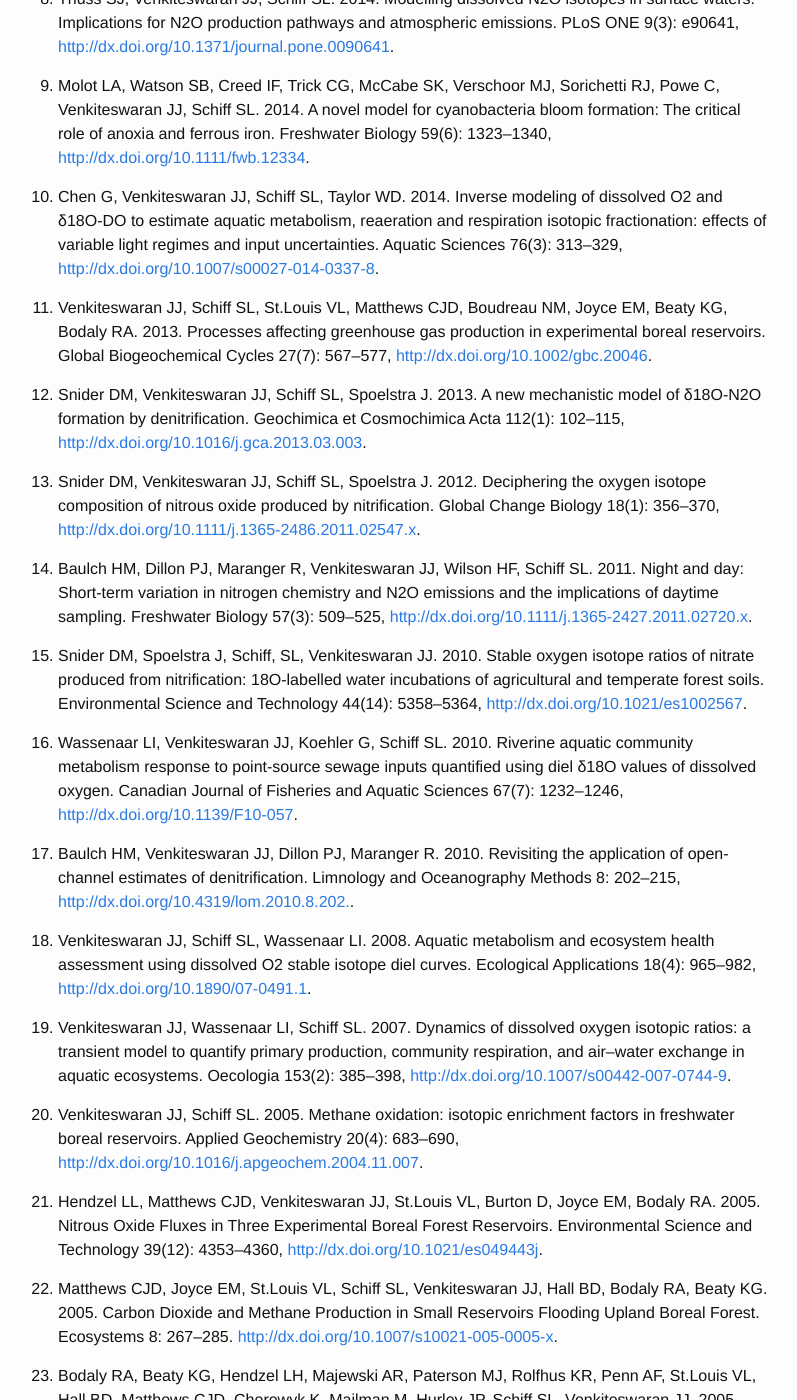
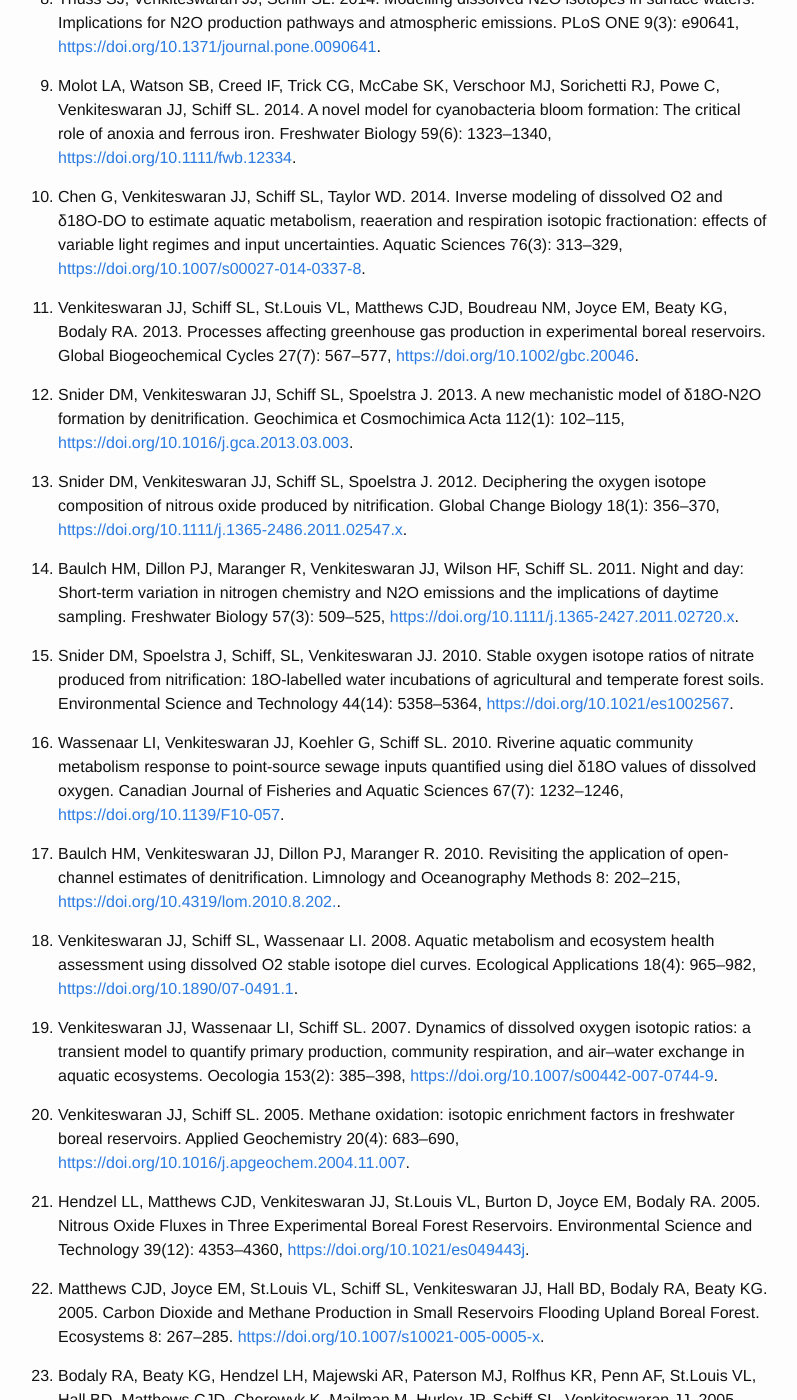
Before and after one commit to jjvenky/jjvenky.github.io, a Jekyll site: the page built from pubs.md, in a window 1280 px wide and 1400 px high, scrolled down 810 px. Shown: the whole window, without its empty margins (242-1039 px from the left). Built offline with Jekyll 4.4.1, drawn with Linux system fonts in a browser that asks for light colours; some of the changed lines change nothing that is shown; some of the changed text lies outside the part shown.

Commit message:
Changed http to https and removed the dx from dx.doi.org

```diff
--- a/pubs.md
+++ b/pubs.md
@@ -4,57 +4,57 @@ title: Pubs
 permalink: /pubs/
 ---
 
-24.	Venkiteswaran JJ, Schiff SL, Paterson MJ, Flinn NAP, Shao H, Elgood RJ. 2017. Changing nitrogen deposition with low δ15N−NH4+ and δ15N−NO3− values at the Experimental Lakes Area, northwestern Ontario, Canada. FACETS 2: 1–18. <http://doi.org/10.1139/facets-2016-0060>
+24.	Venkiteswaran JJ, Schiff SL, Paterson MJ, Flinn NAP, Shao H, Elgood RJ. 2017. Changing nitrogen deposition with low δ15N−NH4+ and δ15N−NO3− values at the Experimental Lakes Area, northwestern Ontario, Canada. FACETS 2: 1–18. <https://doi.org/10.1139/facets-2016-0060>
 
-23.	Verschoor M, Powe C, McQuay E, Schiff SL, Venkiteswaran JJ, Li J, Molot LA. Internal iron loading and warm temperatures are pre-conditions for cyanobacterial dominance in embayments along Georgian Bay, Great Lakes. Canadian Journal of Fisheries and Aquatic Sciences <http://doi.org/10.1139/cjfas-2016-0377>
+23.	Verschoor M, Powe C, McQuay E, Schiff SL, Venkiteswaran JJ, Li J, Molot LA. Internal iron loading and warm temperatures are pre-conditions for cyanobacterial dominance in embayments along Georgian Bay, Great Lakes. Canadian Journal of Fisheries and Aquatic Sciences <https://doi.org/10.1139/cjfas-2016-0377>
 
-22.	Schiff SL, Tsjui JM, Wu L, Venkiteswaran JJ, Molot LA, Elgood RJ, Paterson MJ, Neufeld JD. 2017. Millions of Boreal Shield Lakes can be used to Probe the Evolution of Archaean Ocean Life. Scientific Reports SREP-16-48108. Preprint on bioRxiv 054478, <http://dx.doi.org/10.1101/054478>
+22.	Schiff SL, Tsjui JM, Wu L, Venkiteswaran JJ, Molot LA, Elgood RJ, Paterson MJ, Neufeld JD. 2017. Millions of Boreal Shield Lakes can be used to Probe the Evolution of Archaean Ocean Life. Scientific Reports SREP-16-48108. Preprint on bioRxiv 054478, <https://doi.org/10.1101/054478>
 
-21.	Venkiteswaran JJ, Schiff SL, Taylor WD. 2015. Linking aquatic metabolism, gas exchange, and hypoxia to impacts along the 300-km Grand River, Canada. Freshwater Science 34(4): 1216-1232, <http://dx.doi.org/10.1086/683241>.
+21.	Venkiteswaran JJ, Schiff SL, Taylor WD. 2015. Linking aquatic metabolism, gas exchange, and hypoxia to impacts along the 300-km Grand River, Canada. Freshwater Science 34(4): 1216-1232, <https://doi.org/10.1086/683241>.
 
-20.	Snider DM, Venkiteswaran JJ, Schiff SL, Spoelstra J. 2015. From the Ground Up: Nitrous Oxide Sources are Constrained by Stable Isotope Values. PLoS ONE 10(3): e0118954, <http://dx.doi.org/10.1371/journal.pone.0118954>.
+20.	Snider DM, Venkiteswaran JJ, Schiff SL, Spoelstra J. 2015. From the Ground Up: Nitrous Oxide Sources are Constrained by Stable Isotope Values. PLoS ONE 10(3): e0118954, <https://doi.org/10.1371/journal.pone.0118954>.
 
-19.	Venkiteswaran JJ, Schiff SL, Wallin MB. 2014. Large Carbon Dioxide Fluxes From Headwater Boreal and Sub-Boreal Streams. PLoS ONE 9(7): e101756, <http://dx.doi.org/10.1371/journal.pone.0101756>.
+19.	Venkiteswaran JJ, Schiff SL, Wallin MB. 2014. Large Carbon Dioxide Fluxes From Headwater Boreal and Sub-Boreal Streams. PLoS ONE 9(7): e101756, <https://doi.org/10.1371/journal.pone.0101756>.
 
-18.	Venkiteswaran JJ, Rosamond MS, Schiff SL. 2014. Non-linear response of riverine N2O fluxes to oxygen and temperature. Environmental Science and Technology 48(3): 1566–1573, <http://dx.doi.org/10.1021/es500069j>.
+18.	Venkiteswaran JJ, Rosamond MS, Schiff SL. 2014. Non-linear response of riverine N2O fluxes to oxygen and temperature. Environmental Science and Technology 48(3): 1566–1573, <https://doi.org/10.1021/es500069j>.
 
-17.	Thuss SJ, Venkiteswaran JJ, Schiff SL. 2014. Modelling dissolved N2O isotopes in surface waters: Implications for N2O production pathways and atmospheric emissions. PLoS ONE 9(3): e90641, <http://dx.doi.org/10.1371/journal.pone.0090641>.
+17.	Thuss SJ, Venkiteswaran JJ, Schiff SL. 2014. Modelling dissolved N2O isotopes in surface waters: Implications for N2O production pathways and atmospheric emissions. PLoS ONE 9(3): e90641, <https://doi.org/10.1371/journal.pone.0090641>.
 
-16.	Molot LA, Watson SB, Creed IF, Trick CG, McCabe SK, Verschoor MJ, Sorichetti RJ, Powe C, Venkiteswaran JJ, Schiff SL. 2014. A novel model for cyanobacteria bloom formation: The critical role of anoxia and ferrous iron. Freshwater Biology 59(6): 1323–1340, <http://dx.doi.org/10.1111/fwb.12334>.
+16.	Molot LA, Watson SB, Creed IF, Trick CG, McCabe SK, Verschoor MJ, Sorichetti RJ, Powe C, Venkiteswaran JJ, Schiff SL. 2014. A novel model for cyanobacteria bloom formation: The critical role of anoxia and ferrous iron. Freshwater Biology 59(6): 1323–1340, <https://doi.org/10.1111/fwb.12334>.
 
-15.	Chen G, Venkiteswaran JJ, Schiff SL, Taylor WD. 2014. Inverse modeling of dissolved O2 and δ18O-DO to estimate aquatic metabolism, reaeration and respiration isotopic fractionation: effects of variable light regimes and input uncertainties. Aquatic Sciences 76(3): 313–329, <http://dx.doi.org/10.1007/s00027-014-0337-8>.
+15.	Chen G, Venkiteswaran JJ, Schiff SL, Taylor WD. 2014. Inverse modeling of dissolved O2 and δ18O-DO to estimate aquatic metabolism, reaeration and respiration isotopic fractionation: effects of variable light regimes and input uncertainties. Aquatic Sciences 76(3): 313–329, <https://doi.org/10.1007/s00027-014-0337-8>.
 
-14.	Venkiteswaran JJ, Schiff SL, St.Louis VL, Matthews CJD, Boudreau NM, Joyce EM, Beaty KG, Bodaly RA. 2013. Processes affecting greenhouse gas production in experimental boreal reservoirs. Global Biogeochemical Cycles 27(7): 567–577, <http://dx.doi.org/10.1002/gbc.20046>.
+14.	Venkiteswaran JJ, Schiff SL, St.Louis VL, Matthews CJD, Boudreau NM, Joyce EM, Beaty KG, Bodaly RA. 2013. Processes affecting greenhouse gas production in experimental boreal reservoirs. Global Biogeochemical Cycles 27(7): 567–577, <https://doi.org/10.1002/gbc.20046>.
 
-13.	Snider DM, Venkiteswaran JJ, Schiff SL, Spoelstra J. 2013. A new mechanistic model of δ18O-N2O formation by denitrification. Geochimica et Cosmochimica Acta 112(1): 102–115, <http://dx.doi.org/10.1016/j.gca.2013.03.003>.
+13.	Snider DM, Venkiteswaran JJ, Schiff SL, Spoelstra J. 2013. A new mechanistic model of δ18O-N2O formation by denitrification. Geochimica et Cosmochimica Acta 112(1): 102–115, <https://doi.org/10.1016/j.gca.2013.03.003>.
 
-12.	Snider DM, Venkiteswaran JJ, Schiff SL, Spoelstra J. 2012. Deciphering the oxygen isotope composition of nitrous oxide produced by nitrification. Global Change Biology 18(1): 356–370, <http://dx.doi.org/10.1111/j.1365-2486.2011.02547.x>.
+12.	Snider DM, Venkiteswaran JJ, Schiff SL, Spoelstra J. 2012. Deciphering the oxygen isotope composition of nitrous oxide produced by nitrification. Global Change Biology 18(1): 356–370, <https://doi.org/10.1111/j.1365-2486.2011.02547.x>.
 
-11.	Baulch HM, Dillon PJ, Maranger R, Venkiteswaran JJ, Wilson HF, Schiff SL. 2011. Night and day: Short-term variation in nitrogen chemistry and N2O emissions and the implications of daytime sampling. Freshwater Biology 57(3): 509–525, <http://dx.doi.org/10.1111/j.1365-2427.2011.02720.x>.
+11.	Baulch HM, Dillon PJ, Maranger R, Venkiteswaran JJ, Wilson HF, Schiff SL. 2011. Night and day: Short-term variation in nitrogen chemistry and N2O emissions and the implications of daytime sampling. Freshwater Biology 57(3): 509–525, <https://doi.org/10.1111/j.1365-2427.2011.02720.x>.
 
-10.	Snider DM, Spoelstra J, Schiff, SL, Venkiteswaran JJ. 2010. Stable oxygen isotope ratios of nitrate produced from nitrification: 18O-labelled water incubations of agricultural and temperate forest soils. Environmental Science and Technology 44(14): 5358–5364, <http://dx.doi.org/10.1021/es1002567>.
+10.	Snider DM, Spoelstra J, Schiff, SL, Venkiteswaran JJ. 2010. Stable oxygen isotope ratios of nitrate produced from nitrification: 18O-labelled water incubations of agricultural and temperate forest soils. Environmental Science and Technology 44(14): 5358–5364, <https://doi.org/10.1021/es1002567>.
 
-9.	Wassenaar LI, Venkiteswaran JJ, Koehler G, Schiff SL. 2010. Riverine aquatic community metabolism response to point-source sewage inputs quantified using diel δ18O values of dissolved oxygen. Canadian Journal of Fisheries and Aquatic Sciences 67(7): 1232–1246, <http://dx.doi.org/10.1139/F10-057>.
+9.	Wassenaar LI, Venkiteswaran JJ, Koehler G, Schiff SL. 2010. Riverine aquatic community metabolism response to point-source sewage inputs quantified using diel δ18O values of dissolved oxygen. Canadian Journal of Fisheries and Aquatic Sciences 67(7): 1232–1246, <https://doi.org/10.1139/F10-057>.
 
-8.	Baulch HM, Venkiteswaran JJ, Dillon PJ, Maranger R. 2010. Revisiting the application of open-channel estimates of denitrification. Limnology and  Oceanography Methods 8: 202–215, <http://dx.doi.org/10.4319/lom.2010.8.202.>.
+8.	Baulch HM, Venkiteswaran JJ, Dillon PJ, Maranger R. 2010. Revisiting the application of open-channel estimates of denitrification. Limnology and  Oceanography Methods 8: 202–215, <https://doi.org/10.4319/lom.2010.8.202.>.
 
-7.	Venkiteswaran JJ, Schiff SL, Wassenaar LI. 2008. Aquatic metabolism and ecosystem health assessment using dissolved O2 stable isotope diel curves. Ecological Applications 18(4): 965–982, <http://dx.doi.org/10.1890/07-0491.1>.
+7.	Venkiteswaran JJ, Schiff SL, Wassenaar LI. 2008. Aquatic metabolism and ecosystem health assessment using dissolved O2 stable isotope diel curves. Ecological Applications 18(4): 965–982, <https://doi.org/10.1890/07-0491.1>.
 
-6.	Venkiteswaran JJ, Wassenaar LI, Schiff SL. 2007. Dynamics of dissolved oxygen isotopic ratios: a transient model to quantify primary production, community respiration, and air–water exchange in aquatic ecosystems. Oecologia 153(2): 385–398, <http://dx.doi.org/10.1007/s00442-007-0744-9>.
+6.	Venkiteswaran JJ, Wassenaar LI, Schiff SL. 2007. Dynamics of dissolved oxygen isotopic ratios: a transient model to quantify primary production, community respiration, and air–water exchange in aquatic ecosystems. Oecologia 153(2): 385–398, <https://doi.org/10.1007/s00442-007-0744-9>.
 
-5.	Venkiteswaran JJ, Schiff SL. 2005. Methane oxidation: isotopic enrichment factors in freshwater boreal reservoirs. Applied Geochemistry 20(4): 683–690, <http://dx.doi.org/10.1016/j.apgeochem.2004.11.007>.
+5.	Venkiteswaran JJ, Schiff SL. 2005. Methane oxidation: isotopic enrichment factors in freshwater boreal reservoirs. Applied Geochemistry 20(4): 683–690, <https://doi.org/10.1016/j.apgeochem.2004.11.007>.
 
-4.	Hendzel LL, Matthews CJD, Venkiteswaran JJ, St.Louis VL, Burton D, Joyce EM, Bodaly RA. 2005. Nitrous Oxide Fluxes in Three Experimental Boreal Forest Reservoirs. Environmental Science and Technology 39(12): 4353–4360, <http://dx.doi.org/10.1021/es049443j>.
+4.	Hendzel LL, Matthews CJD, Venkiteswaran JJ, St.Louis VL, Burton D, Joyce EM, Bodaly RA. 2005. Nitrous Oxide Fluxes in Three Experimental Boreal Forest Reservoirs. Environmental Science and Technology 39(12): 4353–4360, <https://doi.org/10.1021/es049443j>.
 
-3.	Matthews CJD, Joyce EM, St.Louis VL, Schiff SL, Venkiteswaran JJ, Hall BD, Bodaly RA, Beaty KG. 2005. Carbon Dioxide and Methane Production in Small Reservoirs Flooding Upland Boreal Forest. Ecosystems 8: 267–285. <http://dx.doi.org/10.1007/s10021-005-0005-x>.
+3.	Matthews CJD, Joyce EM, St.Louis VL, Schiff SL, Venkiteswaran JJ, Hall BD, Bodaly RA, Beaty KG. 2005. Carbon Dioxide and Methane Production in Small Reservoirs Flooding Upland Boreal Forest. Ecosystems 8: 267–285. <https://doi.org/10.1007/s10021-005-0005-x>.
 
-2.	Bodaly RA, Beaty KG, Hendzel LH, Majewski AR, Paterson MJ, Rolfhus KR, Penn AF, St.Louis VL, Hall BD, Matthews CJD, Cherewyk K, Mailman M, Hurley JP, Schiff SL, Venkiteswaran JJ. 2005. Response to Jackson ‘Mercury and the FLUDEX Project.’ Environmental Science and Technology 39(9): 185A–186A, <http://dx.doi.org/10.1021/es053256j>
+2.	Bodaly RA, Beaty KG, Hendzel LH, Majewski AR, Paterson MJ, Rolfhus KR, Penn AF, St.Louis VL, Hall BD, Matthews CJD, Cherewyk K, Mailman M, Hurley JP, Schiff SL, Venkiteswaran JJ. 2005. Response to Jackson ‘Mercury and the FLUDEX Project.’ Environmental Science and Technology 39(9): 185A–186A, <https://doi.org/10.1021/es053256j>
 
-1.	Bodaly RA, Beaty KG, Hendzel LH, Majewski AR, Paterson MJ, Rolfhus KR, Penn AF, St.Louis VL, Hall BD, Matthews CJD, Cherewyk KA, Mailman M, Hurley JP, Schiff SL, Venkiteswaran JJ. 2004. The use of experimental reservoirs to explore the mercury and greenhouse gas impacts of hydro-electric developments: The FLUDEX experiment. Environmental Science and Technology 38(18): 337A–352A, <http://dx.doi.org/10.1021/es040614u>.
+1.	Bodaly RA, Beaty KG, Hendzel LH, Majewski AR, Paterson MJ, Rolfhus KR, Penn AF, St.Louis VL, Hall BD, Matthews CJD, Cherewyk KA, Mailman M, Hurley JP, Schiff SL, Venkiteswaran JJ. 2004. The use of experimental reservoirs to explore the mercury and greenhouse gas impacts of hydro-electric developments: The FLUDEX experiment. Environmental Science and Technology 38(18): 337A–352A, <https://doi.org/10.1021/es040614u>.
 
 {: reversed="reversed"}
 
-[Google Scholar](http://is.gd/)
+[Google Scholar](https://scholar.google.ca/citations?user=4FQ_rQsAAAAJ)
 
 [orcid](https://orcid.org/0000-0002-6574-7071)
 
```
